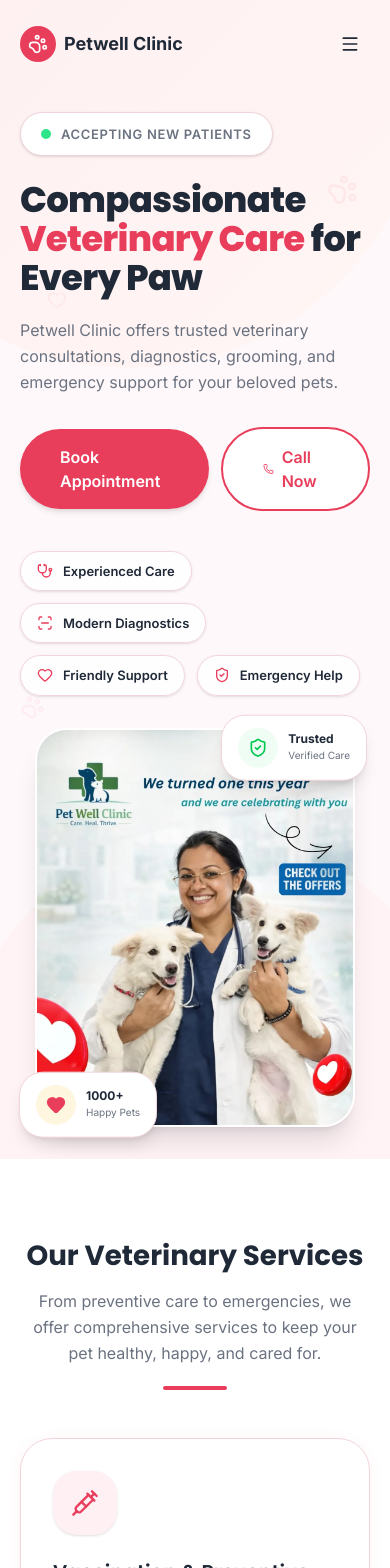
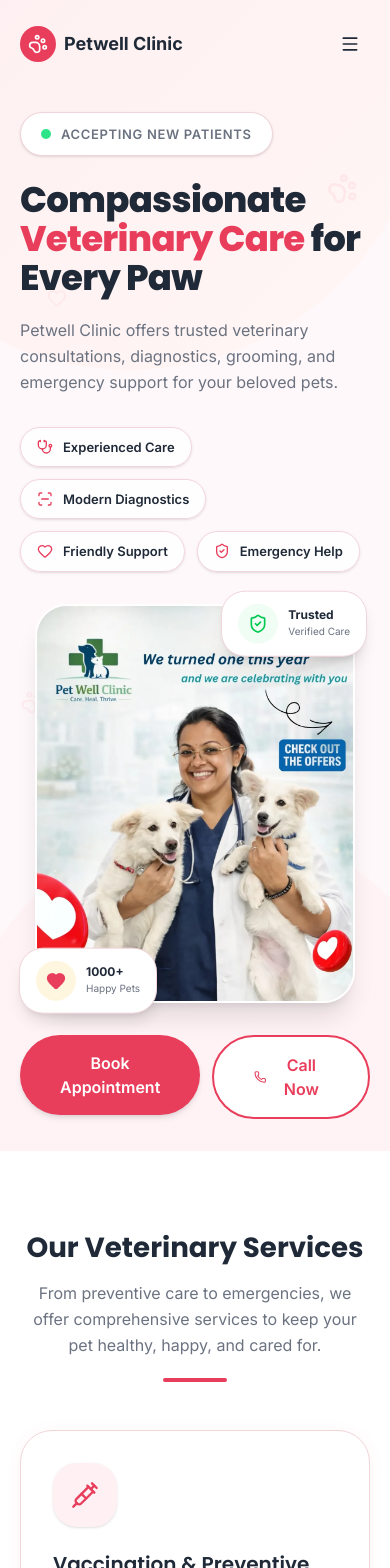
Before and after one commit to Prithvee905/pet-well-clinic, a React (Vite) app: page / in a window 390 px wide. Shown: the top 1568 px of the page. Built offline with nearby package versions, Linux system fonts and the light colour scheme.

Commit message:
Move buttons below hero image on mobile, equal width with centered text

```diff
--- a/src/components/sections/Hero.jsx
+++ b/src/components/sections/Hero.jsx
@@ -59,8 +59,8 @@ export default function Hero() {
               pets.
             </p>
 
-            {/* CTA Buttons */}
-            <div className="flex flex-row items-center gap-3 sm:gap-4 mb-10">
+            {/* CTA Buttons — visible on desktop only (inside text column) */}
+            <div className="hidden lg:flex flex-row items-center gap-4 mb-10">
               <Button to="/book" size="lg">
                 Book Appointment
               </Button>
@@ -141,6 +141,27 @@ export default function Hero() {
               </motion.div>
             </div>
           </motion.div>
+
+          {/* CTA Buttons — visible on mobile only, BELOW the image */}
+          <motion.div
+            initial={{ opacity: 0, y: 20 }}
+            animate={{ opacity: 1, y: 0 }}
+            transition={{ duration: 0.5, delay: 0.4 }}
+            className="order-3 lg:hidden flex flex-row items-stretch gap-3 w-full"
+          >
+            <Button to="/book" size="lg" className="flex-1 text-center">
+              Book Appointment
+            </Button>
+            <Button
+              href={`tel:${clinicInfo.phone}`}
+              variant="secondary"
+              size="lg"
+              icon={Phone}
+              className="flex-1 text-center"
+            >
+              Call Now
+            </Button>
+          </motion.div>
         </div>
       </div>
     </section>
--- a/src/components/ui/Button.jsx
+++ b/src/components/ui/Button.jsx
@@ -50,8 +50,8 @@ function MagneticContent({ children, variant, size, className = '', ...props })
     y.set(0);
   };
 
-  const isFullWidth = className.includes('w-full');
-  const baseClasses = `relative inline-flex items-center justify-center gap-2 font-semibold rounded-full transition-colors duration-300 cursor-pointer select-none overflow-hidden group ${variants[variant]} ${sizes[size]} ${className}`;
+  const needsFullWidth = className.includes('w-full') || className.includes('flex-1');
+  const baseClasses = `relative inline-flex items-center justify-center gap-2 font-semibold rounded-full transition-colors duration-300 cursor-pointer select-none overflow-hidden group ${variants[variant]} ${sizes[size]} ${needsFullWidth ? 'w-full' : ''}`;
 
   const { className: _unused, ...restProps } = props;
 
@@ -63,7 +63,7 @@ function MagneticContent({ children, variant, size, className = '', ...props })
       style={{ x: springX, y: springY }}
       whileHover={{ scale: 1.02 }}
       whileTap={{ scale: 0.98 }}
-      className={`inline-flex ${isFullWidth ? 'w-full' : ''}`}
+      className={`inline-flex ${needsFullWidth ? 'w-full' : ''}`}
     >
       <div className={baseClasses} {...restProps}>
         {/* Light Sweep Effect */}
@@ -105,7 +105,9 @@ export default function Button({
   );
 
   const sharedProps = { variant, size, className, ...props };
-  const wrapperClasses = `inline-flex ${className.includes('w-full') ? 'w-full' : ''} ${className}`;
+  const needsFlex = className.includes('flex-1');
+  const needsFullWidth = className.includes('w-full') || needsFlex;
+  const wrapperClasses = `${needsFlex ? 'flex-1' : 'inline-flex'} ${needsFullWidth ? 'w-full' : ''} ${className}`;
 
   if (to) {
     return (
```
